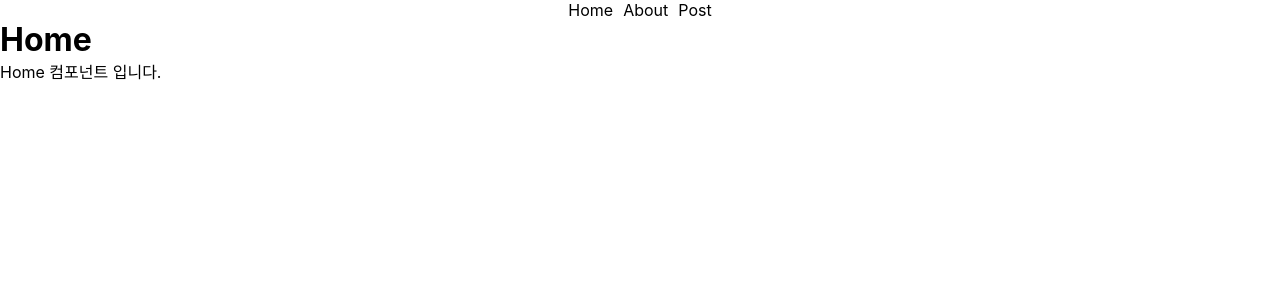
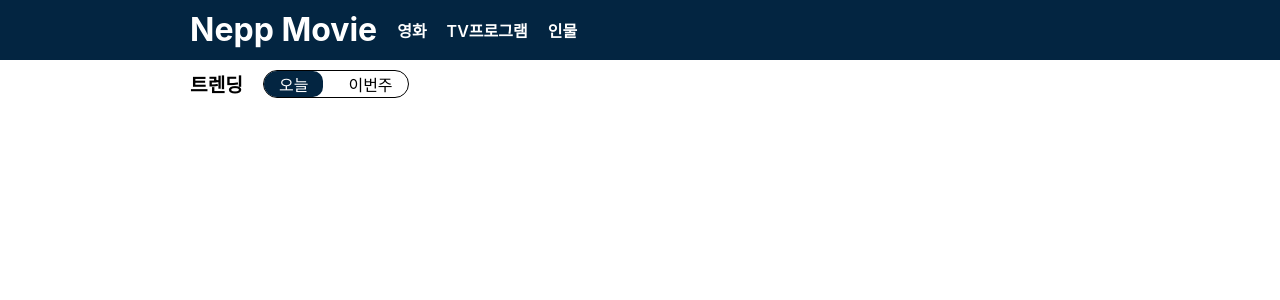
Before and after one commit to JayH44/JayH, a React (Create React App) app in the folder movie_list/: page / in a window 1280 px wide. Shown: the top 300 px of the page. Built offline with nearby package versions, Linux system fonts and the light colour scheme.

Commit message:
리액트_TDMB_클론_1. 헤더+타이틀

```diff
--- a/movie_list/src/App.js
+++ b/movie_list/src/App.js
@@ -1,7 +1,23 @@
-import Main from './component/practice_router/Main';
+import React from 'react';
+import Header from './component/movie_list/Header';
+import { BrowserRouter as Router, Route, Routes } from 'react-router-dom';
+import Home from './page/Home';
+import Movie from './page/Movie';
+import Tv from './page/Tv';
+import Person from './page/Person';
 
 function App() {
-  return <Main />;
+  return (
+    <Router>
+      <Header />
+      <Routes>
+        <Route path='/' element={<Home />} />
+        <Route path='/movie' element={<Movie />} />
+        <Route path='/tv' element={<Tv />} />
+        <Route path='/person' element={<Person />} />
+      </Routes>
+    </Router>
+  );
 }
 
 export default App;
--- /dev/null
+++ b/movie_list/src/component/movie_list/Header.jsx
@@ -0,0 +1,63 @@
+import React from 'react';
+import styled from 'styled-components';
+import { Link } from 'react-router-dom';
+
+function Header() {
+  return (
+    <Container>
+      <Wrapper>
+        <h1>
+          <Link to='/'>Nepp Movie</Link>
+        </h1>
+        <NavBar>
+          <ul>
+            <li>
+              <Link to='movie'>영화</Link>
+            </li>
+            <li>
+              <Link to='tv'>TV프로그램</Link>
+            </li>
+            <li>
+              <Link to='person'>인물</Link>
+            </li>
+          </ul>
+        </NavBar>
+      </Wrapper>
+    </Container>
+  );
+}
+
+const Container = styled.div`
+  background-color: #032541;
+`;
+
+const Wrapper = styled.div`
+  margin: 0 auto;
+  max-width: 900px;
+  display: flex;
+  align-items: center;
+  gap: 20px;
+  color: white;
+
+  h1 {
+    line-height: 60px;
+  }
+`;
+
+const NavBar = styled.nav`
+  ul {
+    display: flex;
+    gap: 20px;
+    color: white;
+
+    li {
+      font-weight: 600;
+    }
+  }
+`;
+
+// const SecondBar = styled.ul`
+//   opacity: 1;
+// `;
+
+export default Header;
--- /dev/null
+++ b/movie_list/src/component/movie_list/TitleBox.jsx
@@ -0,0 +1,48 @@
+import styled, { css } from 'styled-components';
+
+function TitleBox({ title, tabList }) {
+  return (
+    <Container>
+      <h2>{title}</h2>
+      <TabList>
+        <TabItem active={true}>오늘</TabItem>
+        <TabItem active={false}>이번주</TabItem>
+      </TabList>
+    </Container>
+  );
+}
+
+const Container = styled.div`
+  display: flex;
+  align-items: center;
+  margin-top: 10px;
+  gap: 20px;
+  h2 {
+    font-size: 1.2rem;
+  }
+`;
+
+const TabList = styled.ul`
+  display: flex;
+  justify-content: center;
+  align-items: center;
+  gap: 10px;
+  border: 1px solid black;
+  border-radius: 20px;
+  overflow: hidden;
+`;
+
+const TabItem = styled.li`
+  padding: 1px 15px;
+  cursor: pointer;
+  border-radius: 10px;
+
+  ${({ active }) =>
+    active &&
+    css`
+      background-color: #032541;
+      color: white;
+    `}
+`;
+
+export default TitleBox;
--- /dev/null
+++ b/movie_list/src/page/Home.jsx
@@ -0,0 +1,18 @@
+import React from 'react';
+import styled from 'styled-components';
+import TitleBox from '../component/movie_list/TitleBox';
+
+function Home() {
+  return (
+    <Container>
+      <TitleBox title='트렌딩' />
+    </Container>
+  );
+}
+
+const Container = styled.div`
+  max-width: 900px;
+  margin: 0 auto;
+`;
+
+export default Home;
--- /dev/null
+++ b/movie_list/src/page/Movie.jsx
@@ -0,0 +1,10 @@
+import React from 'react';
+import styled from 'styled-components';
+
+function Movie() {
+  return <Container>Movie</Container>;
+}
+
+const Container = styled.div``;
+
+export default Movie;
--- /dev/null
+++ b/movie_list/src/page/Person.jsx
@@ -0,0 +1,10 @@
+import React from 'react';
+import styled from 'styled-components';
+
+function Person() {
+  return <Container>Person</Container>;
+}
+
+const Container = styled.div``;
+
+export default Person;
--- /dev/null
+++ b/movie_list/src/page/Tv.jsx
@@ -0,0 +1,10 @@
+import React from 'react';
+import styled from 'styled-components';
+
+function Tv() {
+  return <Container>TV</Container>;
+}
+
+const Container = styled.div``;
+
+export default Tv;
```
Also changed, not shown: movie_list/src/component/movie_list/Main.jsx (added, +17 -0 lines).
